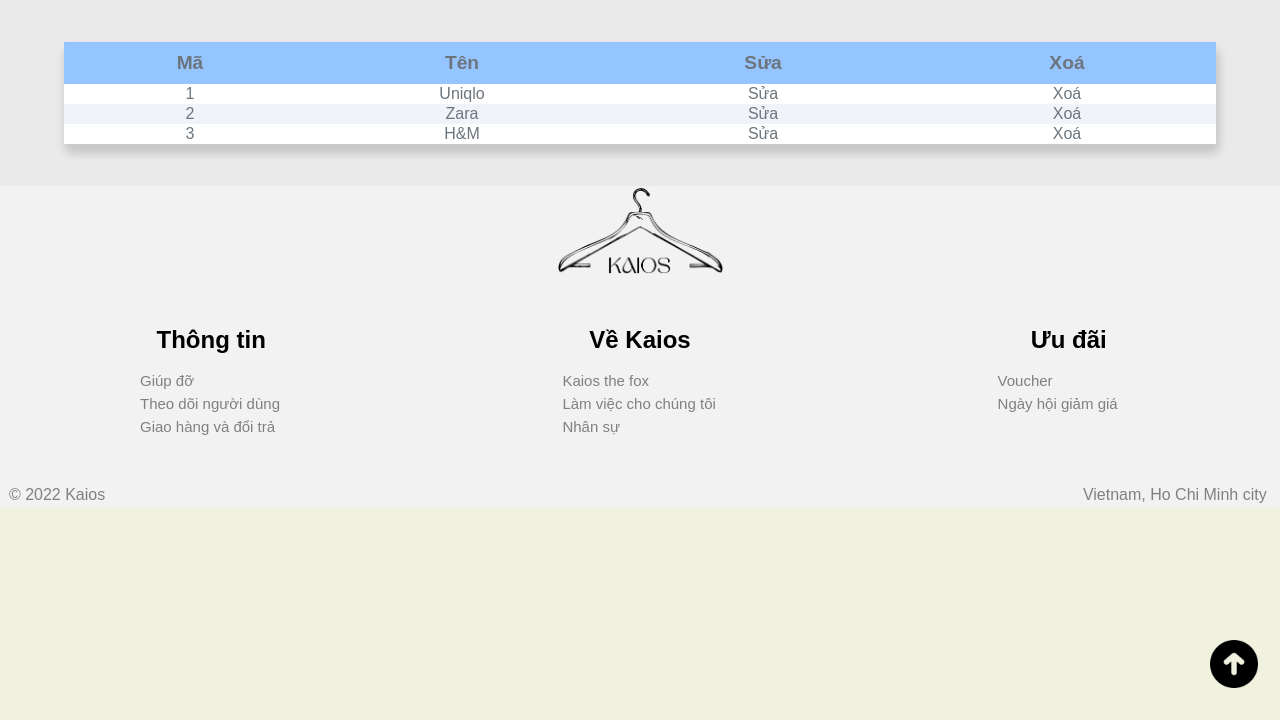
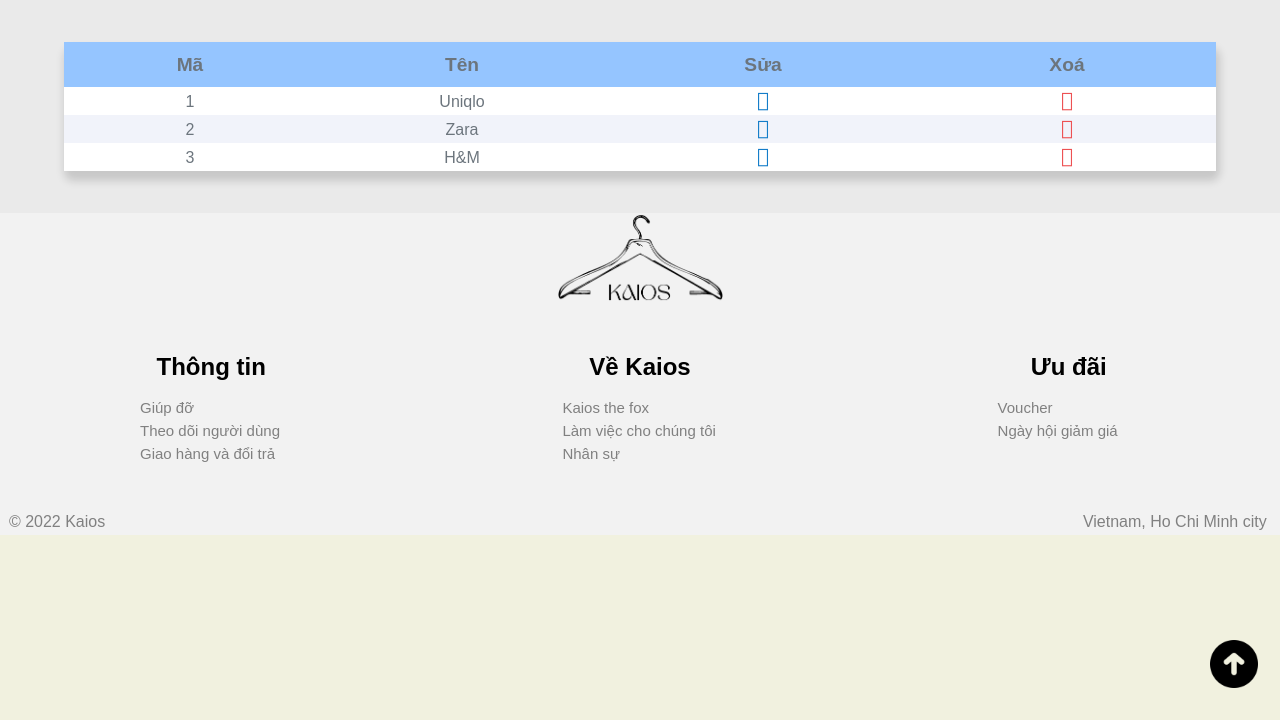
Before and after one commit to caoTayTang/ecommerce-website, a PHP site: page /admin/manufacturers/index.php in a window 1280 px wide. Shown: the part 80-800 px from the top of the page. Run offline with PHP 8.4, Linux system fonts and the light colour scheme; the visitor is signed in with stand-in values (Sample User, id 1); data comes from the database, SQL or seed files in the repository.

Commit message:
refactor: use nerdfont icon

```diff
--- a/admin/manufacturers/index.php
+++ b/admin/manufacturers/index.php
@@ -15,6 +15,9 @@
     <style type="text/css">
         p {
             padding: 5px;
+        }
+        tr {
+            line-height: 25px;
         }
     </style>
 	<link rel="icon" href="../../resource/logo.png">
@@ -74,10 +77,10 @@
                                 </td>
                                 <?php $ma = $each['ma'] ?>
                                 <td class="update" onclick='location.href="./form_update.php?ma=<?php echo $ma ?>"'>
-                                    Sửa
+                                    <span style="font-family:Hack, monospace;font-size: 20px;color:#147dc9"></span>
                                 </td>
                                 <td class="delete" onclick='location.href="./process_delete.php?ma=<?php echo $ma ?>"'>
-                                    Xoá
+                                    <span style="font-family:Hack, monospace;font-size: 20px;color:#ed5153"></span>
                                 </td>
                             </tr>
                             <?php } ?>
```
